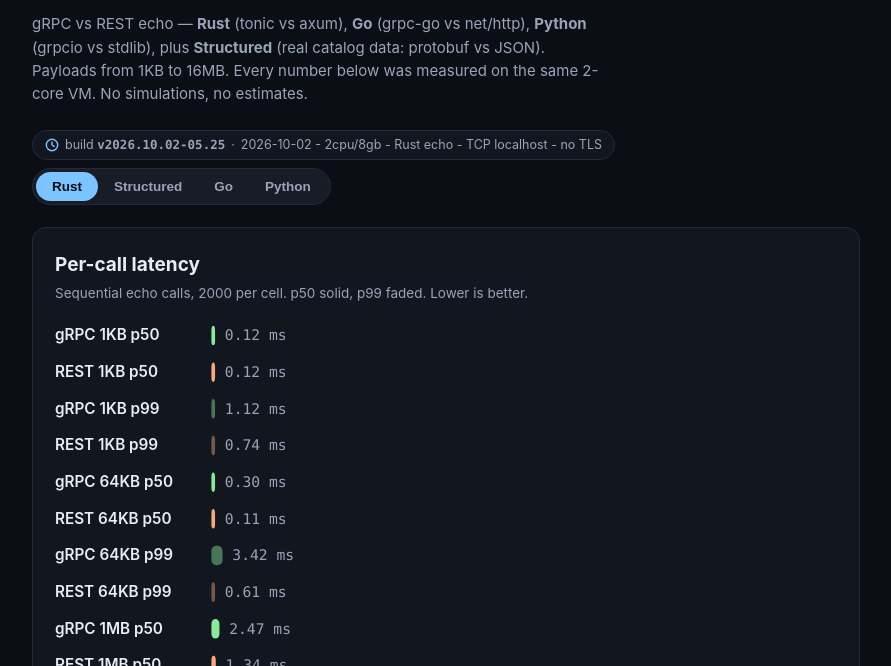
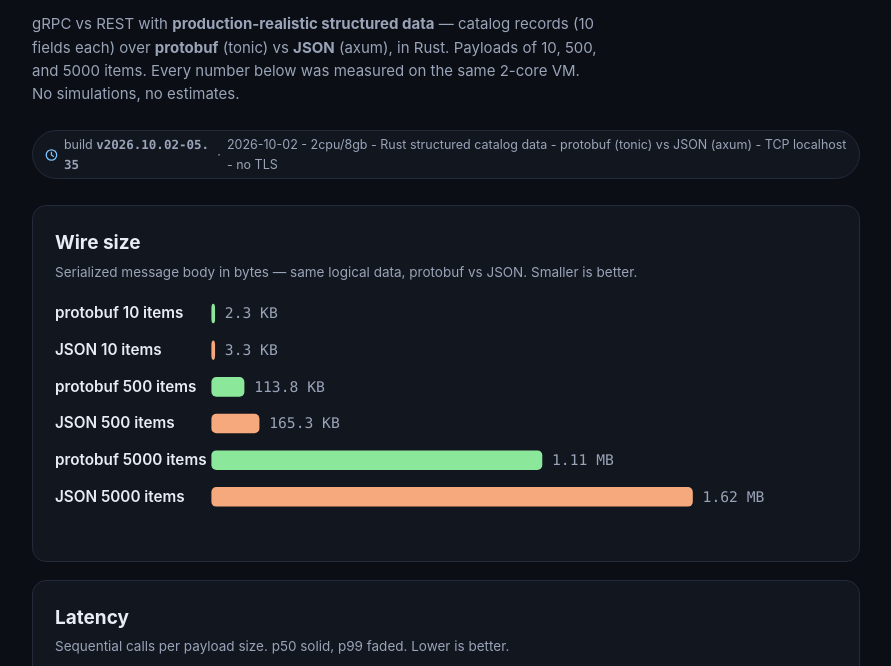
Before and after one commit to absolukie/bench-lab-rpc, a plain HTML site: page index.html in a window 1280 px wide. Shown: the part 100-766 px from the top of the page, without its empty margins (194-1085 px from the left). Drawn offline with Linux system fonts and the light colour scheme.

Commit message:
Initial commit

```diff
--- a/index.html
+++ b/index.html
@@ -4,7 +4,7 @@
 <meta charset="utf-8">
 <meta name="viewport" content="width=device-width, initial-scale=1, viewport-fit=cover">
 <title>Bench Lab RPC — gRPC vs REST, measured live</title>
-<meta name="description" content="Real measured benchmarks: gRPC vs REST in Rust, Go and Python — raw bytes plus structured protobuf-vs-JSON payloads. Every number measured on the same VM.">
+<meta name="description" content="Real measured benchmarks: gRPC vs REST with production-realistic structured data — protobuf vs JSON in Rust. Every number measured on the same VM.">
 <style>
   :root{
     --bg:#0b0e14; --panel:#12161f; --panel2:#171c27; --text:#e8ecf4; --muted:#9aa4b8;
@@ -56,32 +56,25 @@
   <header>
     <div class="kicker">Measured on real hardware</div>
     <h1>Bench Lab RPC <span class="live">LIVE DATA</span></h1>
-    <p class="sub">gRPC vs REST echo — <b>Rust</b> (tonic vs axum), <b>Go</b> (grpc-go vs net/http), <b>Python</b> (grpcio vs stdlib), plus <b>Structured</b> (real catalog data: protobuf vs JSON). Payloads from 1KB to 16MB.
-      Every number below was measured on the same 2-core VM. No simulations, no estimates.</p>
+    <p class="sub">gRPC vs REST with <b>production-realistic structured data</b> — catalog records (10 fields each) over <b>protobuf</b> (tonic) vs <b>JSON</b> (axum), in Rust.
+      Payloads of 10, 500, and 5000 items. Every number below was measured on the same 2-core VM. No simulations, no estimates.</p>
     <div class="badge">
       <svg viewBox="0 0 16 16" fill="none" aria-hidden="true"><circle cx="8" cy="8" r="6.5" stroke="#7cc4ff" stroke-width="1.6"/><path d="M8 4.5V8l2.4 1.6" stroke="#7cc4ff" stroke-width="1.6" stroke-linecap="round"/></svg>
-      <span>build <strong id="buildVersion" class="mono">v2026.10.02-05.25</strong></span>
+      <span>build <strong id="buildVersion" class="mono">v2026.10.02-05.35</strong></span>
       <span aria-hidden="true">·</span><span id="metaLine">loading…</span>
     </div>
   </header>
 
   <div id="loadError"></div>
   <div id="content" hidden>
-    <div class="toggle" role="group" aria-label="Implementation">
-      <button id="btnRust" aria-pressed="true">Rust</button>
-      <button id="btnStruct" aria-pressed="false">Structured</button>
-      <button id="btnGo" aria-pressed="false">Go</button>
-      <button id="btnPy" aria-pressed="false">Python</button>
-    </div>
-    <p class="desc" id="implDesc"></p>
-    <section id="secSize" hidden>
+    <section id="secSize">
       <h2>Wire size</h2>
       <p class="desc">Serialized message body in bytes — same logical data, protobuf vs JSON. Smaller is better.</p>
       <div id="sizeChart"></div>
     </section>
     <section>
-      <h2>Per-call latency</h2>
-      <p class="desc">Sequential echo calls, 2000 per cell. p50 solid, p99 faded. Lower is better.</p>
+      <h2>Latency</h2>
+      <p class="desc">Sequential calls per payload size. p50 solid, p99 faded. Lower is better.</p>
       <div id="latChart"></div>
       <div class="verdict" id="latVerdict"></div>
     </section>
@@ -110,13 +103,8 @@
 document.getElementById("footVersion").textContent = BUILD_VERSION;
 const RPC_COLORS = {grpc:"#8be89b", rest:"#f5a97c"};
 const NAMES = {grpc:"gRPC", rest:"REST"};
-const IMPLS = {
-  rust:       {key:"rust",       label:"Rust",       meta:"Rust echo - TCP localhost - no TLS"},
-  structured: {key:"structured", label:"Structured", meta:"Rust structured catalog data - protobuf vs JSON - TCP localhost - no TLS"},
-  go:         {key:"go",         label:"Go",         meta:"Go echo - TCP localhost - no TLS"},
-  python:     {key:"rpc",        label:"Python",     meta:"Python echo - localhost - no TLS"}
-};
-let DATA = null, IMPL = "rust";
+const META_LINE = "Rust structured catalog data - protobuf (tonic) vs JSON (axum) - TCP localhost - no TLS";
+let DATA = null;
 
 function grouped(el, title, series, fmt){
   const W=640,rowH=30,top=8,labelW=128,valW=110,padR=8,plotW=W-labelW-valW-padR;
@@ -132,14 +120,13 @@
   el.innerHTML = s + "</svg>";
 }
 
-function verdicts(key, d){
-  if(key === "structured"){
+function verdicts(d){
   const g1=d.grpc["10 items"], r1=d.rest["10 items"], g2=d.grpc["500 items"], r2=d.rest["500 items"],
         g3=d.grpc["5000 items"], r3=d.rest["5000 items"];
-    const fmtB = v => v >= 1048576 ? (v/1048576).toFixed(2)+" MB" : v >= 1024 ? (v/1024).toFixed(1)+" KB" : v+" B";
   return {
     lat: `With real structured data, protobuf is <b>1.45x smaller on the wire</b> at every size ` +
-           `(${fmtB(g1.wire_bytes)} vs ${fmtB(r1.wire_bytes)}; ${fmtB(g3.wire_bytes)} vs ${fmtB(r3.wire_bytes)}). ` +
+         `(${(g1.wire_bytes/1024).toFixed(1)} KB vs ${(r1.wire_bytes/1024).toFixed(1)} KB; ` +
+         `${(g3.wire_bytes/1048576).toFixed(2)} MB vs ${(r3.wire_bytes/1048576).toFixed(2)} MB). ` +
          `And the size advantage turns into speed: <b>REST wins at 10 items</b> (${r1.latency_p50_ms.toFixed(3)} ms vs ${g1.latency_p50_ms.toFixed(3)} ms, ` +
          `per-call machinery dominates), but <b>gRPC wins at 500 items</b> (${g2.latency_p50_ms.toFixed(2)} ms vs ${r2.latency_p50_ms.toFixed(2)} ms) ` +
          `and <b>5000 items</b> (${g3.latency_p50_ms.toFixed(1)} ms vs ${r3.latency_p50_ms.toFixed(1)} ms). The crossover is real.`,
@@ -149,55 +136,10 @@
           `With raw bytes REST won everything; give protobuf structured data and its 1.45x size edge compounds into a speed edge at scale.`
   };
 }
-  if(key === "rust"){
-    const g1=d.grpc["1KB"], r1=d.rest["1KB"], g64=d.grpc["64KB"], r64=d.rest["64KB"],
-          g3=d.grpc["1MB"], r3=d.rest["1MB"], g16=d.grpc["16MB"], r16=d.rest["16MB"];
-    return {
-      lat: `In Rust, <b>REST (axum) beats gRPC (tonic) on latency at every payload size</b> - 1KB is a tie ` +
-           `(${g1.latency_p50_ms.toFixed(3)} ms vs ${r1.latency_p50_ms.toFixed(3)} ms), then REST pulls away: 64KB ` +
-           `<b>${(g64.latency_p50_ms/r64.latency_p50_ms).toFixed(1)}x</b> faster, 1MB <b>${(g3.latency_p50_ms/r3.latency_p50_ms).toFixed(1)}x</b> faster, ` +
-           `16MB <b>${(g16.latency_p50_ms/r16.latency_p50_ms).toFixed(1)}x</b> faster. ` +
-           `Same protocols as the Go test, opposite winner - at these scales you are benchmarking <b>libraries, not protocols</b>.`,
-      tput: `Throughput is no contest: <b>REST wins at all four sizes</b> - 1KB: ${r1.throughput_rps.toFixed(0)} vs ${g1.throughput_rps.toFixed(0)} req/s; ` +
-            `64KB: ${r64.throughput_rps.toFixed(0)} vs ${g64.throughput_rps.toFixed(0)}; 1MB: ${r3.throughput_rps.toFixed(0)} vs ${g3.throughput_rps.toFixed(0)}; ` +
-            `16MB: ${r16.throughput_rps.toFixed(0)} vs ${g16.throughput_rps.toFixed(0)}. ` +
-            `Config notes: tonic has the same <b>4MB default cap</b> as grpc-go (16MB run needed it raised); ` +
-            `axum rejects bodies over <b>2MB by default</b> (<span class="mono">DefaultBodyLimit</span>), disabled for the 16MB run.`
-    };
-  }
-  if(key === "go"){
-    const g1=d.grpc["1KB"], r1=d.rest["1KB"], g3=d.grpc["1MB"], r3=d.rest["1MB"],
-          g16=d.grpc["16MB"], r16=d.rest["16MB"], g64=d.grpc["64KB"], r64=d.rest["64KB"];
-    return {
-      lat: `In Go, <b>gRPC wins p50 latency at every payload size</b> - 1KB: ${g1.latency_p50_ms.toFixed(3)} ms vs ${r1.latency_p50_ms.toFixed(3)} ms; ` +
-           `64KB: ${g64.latency_p50_ms.toFixed(3)} ms vs ${r64.latency_p50_ms.toFixed(3)} ms; ` +
-           `1MB: ${g3.latency_p50_ms.toFixed(2)} ms vs ${r3.latency_p50_ms.toFixed(2)} ms; ` +
-           `16MB: ${g16.latency_p50_ms.toFixed(1)} ms vs ${r16.latency_p50_ms.toFixed(1)} ms. ` +
-           `The Python result (REST winning at 256KB) was grpcio overhead, not the protocol.`,
-      tput: `Throughput is split: <b>REST wins at 1KB</b> (${r1.throughput_rps.toFixed(0)} vs ${g1.throughput_rps.toFixed(0)} req/s) and <b>16MB</b> ` +
-            `(${r16.throughput_rps.toFixed(0)} vs ${g16.throughput_rps.toFixed(0)} req/s); <b>gRPC wins at 64KB and 1MB</b> ` +
-            `(${g64.throughput_rps.toFixed(0)} vs ${r64.throughput_rps.toFixed(0)}, ${g3.throughput_rps.toFixed(0)} vs ${r3.throughput_rps.toFixed(0)} req/s). ` +
-            `Operational note: grpc-go <b>hard-caps messages at 4MB by default</b> - the 16MB gRPC run needed ` +
-            `<span class="mono">MaxRecvMsgSize</span> raised to 32MB. REST handled 16MB with zero config changes.`
-    };
-  }
-  const g1=d.grpc["1KB"], r1=d.rest["1KB"], g2=d.grpc["256KB"], r2=d.rest["256KB"];
-  return {
-    lat: `At <b>1KB</b>, gRPC p50 is <b>${(r1.latency_p50_ms/g1.latency_p50_ms).toFixed(2)}x</b> faster than REST ` +
-         `(${g1.latency_p50_ms.toFixed(3)} ms vs ${r1.latency_p50_ms.toFixed(3)} ms). At <b>256KB</b>, REST p50 is ` +
-         `<b>${(g2.latency_p50_ms/r2.latency_p50_ms).toFixed(2)}x</b> faster than gRPC ` +
-         `(${r2.latency_p50_ms.toFixed(3)} ms vs ${g2.latency_p50_ms.toFixed(3)} ms) - grpcio's per-message overhead dominates large payloads in Python.`,
-    tput: `Throughput tells the same story: gRPC wins at 1KB (<b>${g1.throughput_rps.toFixed(0)}</b> vs <b>${r1.throughput_rps.toFixed(0)}</b> req/s), ` +
-          `REST wins at 256KB (<b>${r2.throughput_rps.toFixed(0)}</b> vs <b>${g2.throughput_rps.toFixed(0)}</b> req/s).`
-  };
-}
 
 function renderImpl(){
-  const d = DATA[IMPLS[IMPL].key];
+  const d = DATA.structured;
   const lat = [], tput = [];
-  const secSize = document.getElementById("secSize");
-  if(IMPL === "structured"){
-    secSize.hidden = false;
   const size = [];
   const fmtB = v => v >= 1048576 ? (v/1048576).toFixed(2)+" MB" : v >= 1024 ? (v/1024).toFixed(1)+" KB" : Math.round(v)+" B";
   d.payloads.forEach(p=>{
@@ -205,9 +147,6 @@
     size.push({label:`JSON ${p}`, value:d.rest[p].wire_bytes, color:RPC_COLORS.rest});
   });
   grouped(document.getElementById("sizeChart"), "wire size", size, fmtB);
-  } else {
-    secSize.hidden = true;
-  }
   d.payloads.forEach(p=>{
     // p50 pair adjacent, then p99 pair adjacent: every comparison sits side-by-side
     ["grpc","rest"].forEach(proto=>{
@@ -222,24 +161,15 @@
   });
   grouped(document.getElementById("latChart"), "latency", lat, v=>v.toFixed(2)+" ms");
   grouped(document.getElementById("tputChart"), "throughput", tput, v=>v.toFixed(0)+" req/s");
-  const v = verdicts(IMPL, d);
+  const v = verdicts(d);
   document.getElementById("latVerdict").innerHTML = v.lat;
   document.getElementById("tputVerdict").innerHTML = v.tput;
   const m = DATA.meta;
-  document.getElementById("metaLine").textContent = `${m.date} - ${m.vm} - ${IMPLS[IMPL].meta}`;
+  document.getElementById("metaLine").textContent = `${m.date} - ${m.vm} - ${META_LINE}`;
   document.getElementById("methodList").innerHTML = `<li>${d.notes}</li>` +
     (m.notes||[]).map(n=>`<li>${n}</li>`).join("");
   document.getElementById("versionList").innerHTML =
     Object.entries(m.versions||{}).map(([k,vv])=>`<dt>${k}</dt><dd>${vv}</dd>`).join("");
-}
-
-function setImpl(next){
-  IMPL = next;
-  document.getElementById("btnRust").setAttribute("aria-pressed", String(next==="rust"));
-  document.getElementById("btnStruct").setAttribute("aria-pressed", String(next==="structured"));
-  document.getElementById("btnGo").setAttribute("aria-pressed", String(next==="go"));
-  document.getElementById("btnPy").setAttribute("aria-pressed", String(next==="python"));
-  renderImpl();
 }
 
 async function init(){
@@ -254,11 +184,7 @@
     return;
   }
   document.getElementById("content").hidden = false;
-  document.getElementById("btnRust").onclick = ()=>setImpl("rust");
-  document.getElementById("btnStruct").onclick = ()=>setImpl("structured");
-  document.getElementById("btnGo").onclick = ()=>setImpl("go");
-  document.getElementById("btnPy").onclick = ()=>setImpl("python");
-  setImpl("rust");
+  renderImpl();
 }
 init();
 </script>
```
Lines whose indentation alone changed are shown as unchanged.
